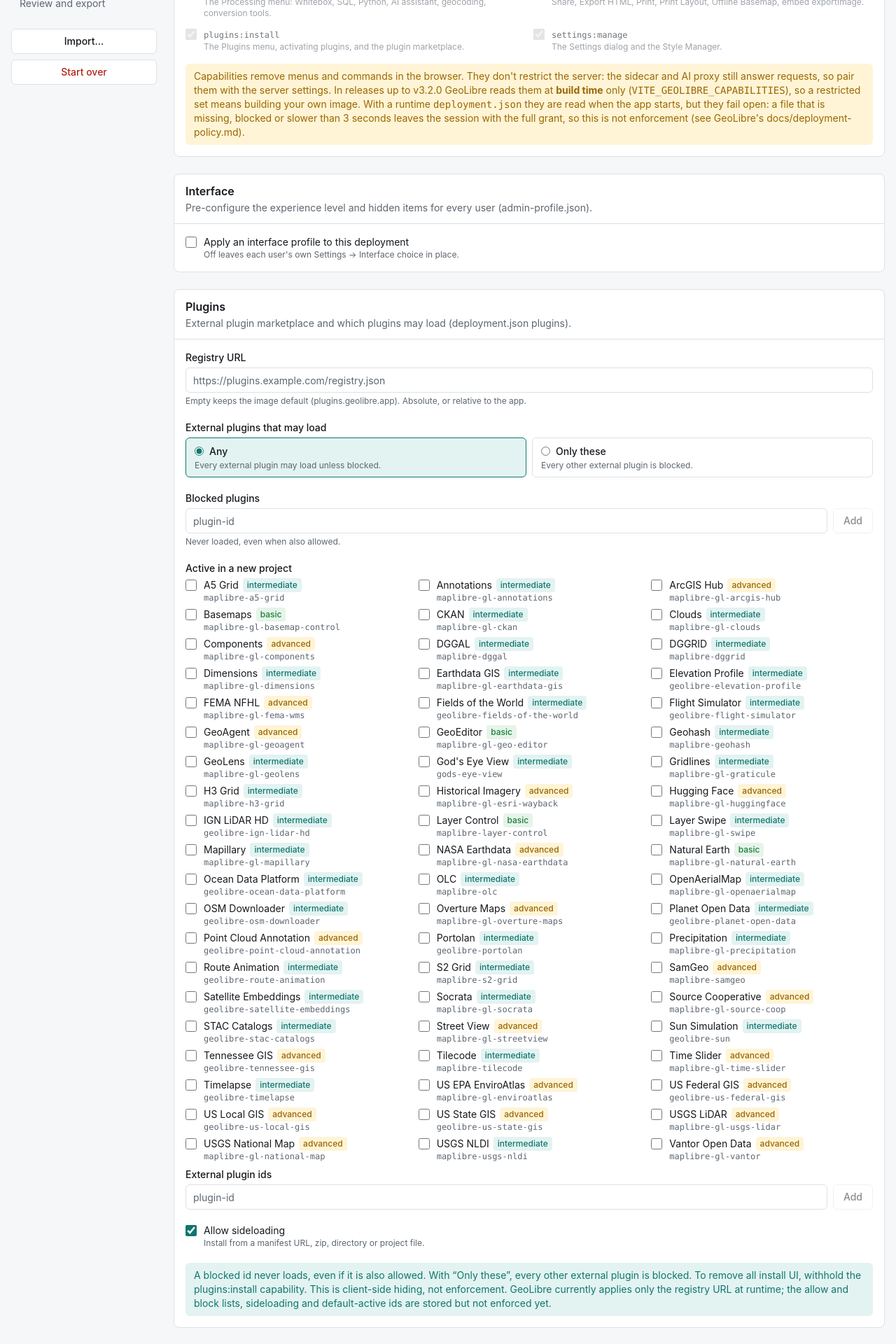
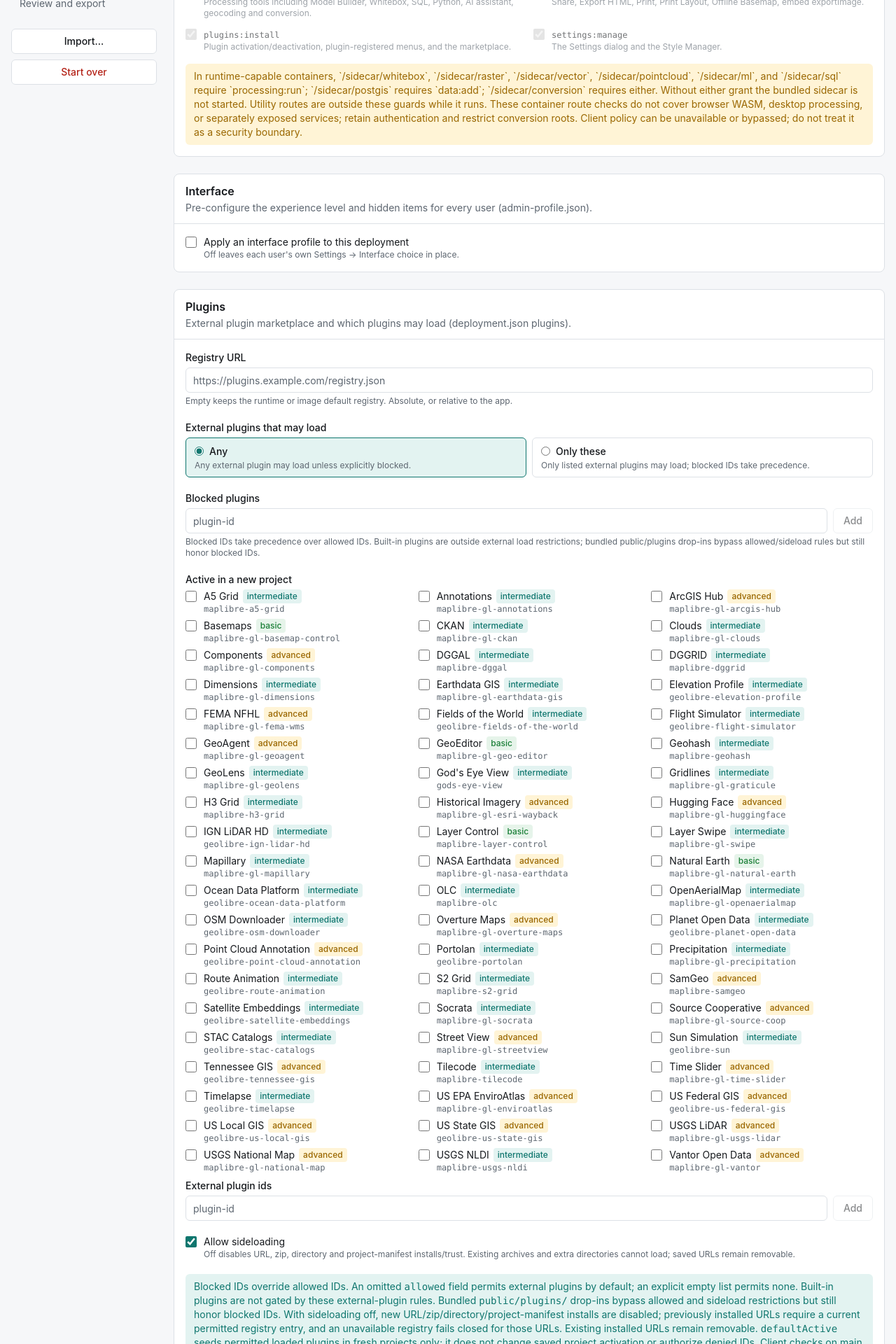
Before and after one commit to deniial00/geolibre-admin, a React (Vite) app: page / in a window 1280 px wide. Shown: the part 380-2300 px from the top of the page at 70% size. Built offline with nearby package versions, Linux system fonts and the light colour scheme.

Commit message:
Clarify runtime policy guidance and persist export target

```diff
--- a/src/policy-editor/AiSection.tsx
+++ b/src/policy-editor/AiSection.tsx
@@ -25,25 +25,28 @@ export function AiSection({
           checked={policy.ai?.enabled === true}
           onChange={(on) => setAi({ enabled: on ? true : undefined })}
           label="Enable the AI assistant"
-          description="Exposes the same-origin /ai route. The server also needs the proxy variables below."
+          description="ai.enabled configures the deployment proxy. Server proxy requires GEOLIBRE_AI_URL=/ai, GEOLIBRE_AI_PROXY_URL, and GEOLIBRE_AI_PROXY_TOKEN."
         />
         <Field
           label="Model"
-          hint="Empty keeps the image default (openai/gpt-5.6-luna)."
+          hint="Empty uses the configured runtime, build-time, or GeoLibre default model."
           error={issueAt(issues, "/ai/model")}
         >
           {(id) => (
             <Input
               id={id}
               value={policy.ai?.model ?? ""}
-              placeholder="openai/gpt-5.6-luna"
+              placeholder="Configured model"
               onChange={(event) => setAi({ model: event.target.value || undefined })}
             />
           )}
         </Field>
         <Notice tone="warning">
-          The proxy URL and token (GEOLIBRE_AI_PROXY_URL, GEOLIBRE_AI_PROXY_TOKEN) stay in the server
-          environment and are never written to deployment.json. This tool never asks for them.
+          Final <code>ai.enabled</code> false disables the server proxy; true requires all three server variables
+          above. <code>GEOLIBRE_AI_URL=/ai</code> overrides a mounted false value to enable it; upstream URL/token
+          alone do not enable the route. <code>processing:run</code> governs client assistant affordances, not the
+          server <code>/ai</code> decision. Explicit client false removes an operator-configured proxy, while
+          omission uses the next source; it does not remove a provider entered in Settings. Secrets stay server-only.
         </Notice>
       </div>
     </Card>
--- a/src/policy-editor/CapabilitiesSection.tsx
+++ b/src/policy-editor/CapabilitiesSection.tsx
@@ -4,9 +4,9 @@ import { CAPABILITIES, type Capability, type DeploymentPolicy } from "../policy/
 const DESCRIPTIONS: Record<Capability, string> = {
   "project:edit": "New, Open, Save, Import, Project History, Collaborate, StoryMap, Undo/Redo.",
   "data:add": "The Add Data menu, drag-and-drop, and the embed API's addLayer/addData.",
-  "processing:run": "The Processing menu: Whitebox, SQL, Python, AI assistant, geocoding, conversion tools.",
+  "processing:run": "Processing tools including Model Builder, Whitebox, SQL, Python, AI assistant, geocoding and conversion.",
   "export:data": "Share, Export HTML, Print, Print Layout, Offline Basemap, embed exportImage.",
-  "plugins:install": "The Plugins menu, activating plugins, and the plugin marketplace.",
+  "plugins:install": "Plugin activation/deactivation, plugin-registered menus, and the marketplace.",
   "settings:manage": "The Settings dialog and the Style Manager.",
 };
 
@@ -43,7 +43,7 @@ export function CapabilitiesSection({
               checked={!restricted}
               onChange={() => setPolicy(({ capabilities: _omit, ...rest }) => rest)}
             />
-            Grant everything (GeoLibre's default)
+            No policy override (use environment or GeoLibre defaults)
           </label>
           <label className="flex items-center gap-2">
             <input
@@ -68,13 +68,13 @@ export function CapabilitiesSection({
           ))}
         </div>
         <Notice tone="warning">
-          Capabilities remove menus and commands in the browser. They don't restrict the server: the
-          sidecar and AI proxy still answer requests, so pair them with the server settings. In releases up
-          to v3.2.0 GeoLibre reads them at <strong>build time</strong> only (
-          <code>VITE_GEOLIBRE_CAPABILITIES</code>), so a restricted set means building your own image. With a
-          runtime <code>deployment.json</code> they are read when the app starts, but they fail open: a file
-          that is missing, blocked or slower than 3 seconds leaves the session with the full grant, so this
-          is not enforcement (see GeoLibre's docs/deployment-policy.md).
+          In runtime-capable containers, `/sidecar/whitebox`, `/sidecar/raster`, `/sidecar/vector`,
+          `/sidecar/pointcloud`, `/sidecar/ml`, and `/sidecar/sql` require `processing:run`;
+          `/sidecar/postgis` requires `data:add`; `/sidecar/conversion` requires either. Without either
+          grant the bundled sidecar is not started. Utility routes are outside these guards while it runs.
+          These container route checks do not cover browser WASM, desktop processing, or separately exposed
+          services; retain authentication and restrict conversion roots. Client policy can be unavailable or
+          bypassed; do not treat it as a security boundary.
         </Notice>
       </div>
     </Card>
--- a/src/policy-editor/ExportSection.tsx
+++ b/src/policy-editor/ExportSection.tsx
@@ -4,16 +4,34 @@ import { EXPORT_TARGETS, buildArgs, exportFiles, legacyUnsupported, type ExportT
 import type { DeploymentPolicy, OperatorSettings } from "../policy/types";
 import type { Issue } from "../policy/validate";
 
+const targetDescriptions: Record<ExportTarget, string> = {
+  legacy:
+    "Legacy files for GeoLibre through v3.2.0. Capabilities and welcome settings require build arguments.",
+  deployment:
+    "Runtime policy for builds containing Parts 1–6: main-line images are published, but the latest tagged release is v3.2.0. Mount a separate policy input and set GEOLIBRE_DEPLOYMENT_FILE.",
+};
+
+const fileDescriptions: Record<string, string> = {
+  "deployment.json": "Public policy input; mount separately and set GEOLIBRE_DEPLOYMENT_FILE.",
+  "docker-run.sh":
+    "Not deployment-ready: mounts the generated public output and omits GEOLIBRE_DEPLOYMENT_FILE. Do not use until the exporter is corrected.",
+  "compose.yaml":
+    "Not deployment-ready: mounts the generated public output and omits GEOLIBRE_DEPLOYMENT_FILE. Do not use until the exporter is corrected.",
+};
+
 export function ExportSection({
   policy,
   operator,
+  target,
+  setTarget,
   issues,
 }: {
   policy: DeploymentPolicy;
   operator: OperatorSettings;
+  target: ExportTarget;
+  setTarget: (target: ExportTarget) => void;
   issues: Issue[];
 }) {
-  const [target, setTarget] = useState<ExportTarget>("legacy");
   const files = exportFiles(policy, operator, target);
   const [selected, setSelected] = useState("");
   const file = files.find((item) => item.name === selected) ?? files[0];
@@ -60,7 +78,7 @@ export function ExportSection({
                   />
                   {option.label}
                 </span>
-                <span className="text-xs text-muted">{option.description}</span>
+                <span className="text-xs text-muted">{targetDescriptions[option.value]}</span>
               </label>
             ))}
           </div>
@@ -73,7 +91,7 @@ export function ExportSection({
                 <li key={item}>{item}</li>
               ))}
             </ul>
-            Switch to the runtime deployment.json target to deploy them.
+            Use the runtime target only with a build that includes runtime policy delivery and enforcement.
           </Notice>
         ) : null}
         {errors.length ? (
@@ -81,9 +99,8 @@ export function ExportSection({
         ) : null}
         {needsBuild ? (
           <Notice tone="warning">
-            This policy uses build-time settings (capabilities, the welcome wizard), which legacy GeoLibre reads only
-            as build arguments, so it needs a custom image built from a GeoLibre checkout. The other settings work
-            with the published image. The runtime deployment.json target reads them at startup instead.
+            This policy uses build-time settings (<code>VITE_GEOLIBRE_CAPABILITIES</code> and{" "}
+            <code>VITE_WELCOME_DISABLED</code>). Use a custom image built from a GeoLibre checkout to include them.
           </Notice>
         ) : null}
         <div className="grid gap-4 lg:grid-cols-[16rem_minmax(0,1fr)]">
@@ -100,7 +117,7 @@ export function ExportSection({
                   )}
                 >
                   <span className="block font-mono text-sm">{item.name}</span>
-                  <span className="block text-xs text-muted">{item.description}</span>
+                  <span className="block text-xs text-muted">{fileDescriptions[item.name] ?? item.description}</span>
                 </button>
               </li>
             ))}
@@ -123,15 +140,21 @@ export function ExportSection({
         <p className="text-xs text-muted">
           {target === "deployment" ? (
             <>
-              GeoLibre fetches <code>deployment.json</code> from the app root before the first render and ignores it
-              when it is missing, late (3 s) or blocked, so the settings fail open. Generating the file from an
-              environment variable (<code>GEOLIBRE_DEPLOYMENT_FILE</code>) is not shipped yet, so the commands mount it
-              directly. Capabilities and plugin allow or block lists are client-side hiding, not server enforcement.
+              Mount a separate input using <code>./deployment.json:/etc/geolibre/deployment.json:ro</code> and set{" "}
+              <code>GEOLIBRE_DEPLOYMENT_FILE=/etc/geolibre/deployment.json</code>. A runtime-capable container validates
+              the input at boot; invalid input aborts startup. Once using such a build, policy fields can change
+              without rebuilding the image. The container generates public{" "}
+              <code>/usr/share/nginx/html/deployment.json</code>. Nonblank <code>GEOLIBRE_*</code> variables override
+              input-file fields before generation. In the client, deployment.json overrides{" "}
+              <code>window.__GEOLIBRE_DEPLOYMENT_ENV__</code>, which overrides build settings; absent, invalid,
+              blocked, or late (over 3 seconds) client policy falls back to the next source, not always full access.
+              Only container route families are enforced; desktop provisioning and client plugin checks are not
+              security boundaries. Main-line images are published; v3.2.0 is the latest tagged release.
             </>
           ) : (
             <>
-              Released GeoLibre versions don't read <code>deployment.json</code>, so this target omits it. Re-export for
-              the runtime target once you run a build that includes it.
+              GeoLibre through v3.2.0 does not read <code>deployment.json</code>. Use runtime policy only with a build
+              that includes the runtime delivery and enforcement changes.
             </>
           )}
         </p>
--- a/src/policy-editor/PluginsSection.tsx
+++ b/src/policy-editor/PluginsSection.tsx
@@ -8,8 +8,8 @@ const TIER_TONE = { basic: "ok", intermediate: "accent", advanced: "warning" } a
 const BUILT_IN = new Set(catalog.plugins.map((plugin) => plugin.id));
 
 const ALLOWED_OPTIONS = [
-  { value: "any", label: "Any", text: "Every external plugin may load unless blocked." },
-  { value: "only", label: "Only these", text: "Every other external plugin is blocked." },
+  { value: "any", label: "Any", text: "Any external plugin may load unless explicitly blocked." },
+  { value: "only", label: "Only these", text: "Only listed external plugins may load; blocked IDs take precedence." },
 ] as const;
 
 export function PluginsSection({
@@ -41,7 +41,7 @@ export function PluginsSection({
       <div className="flex flex-col gap-5">
         <Field
           label="Registry URL"
-          hint="Empty keeps the image default (plugins.geolibre.app). Absolute, or relative to the app."
+          hint="Empty keeps the runtime or image default registry. Absolute, or relative to the app."
           error={issueAt(issues, "/plugins/registryUrl")}
         >
           {(id) => (
@@ -100,7 +100,7 @@ export function PluginsSection({
 
         <Field
           label="Blocked plugins"
-          hint="Never loaded, even when also allowed."
+          hint="Blocked IDs take precedence over allowed IDs. Built-in plugins are outside external load restrictions; bundled public/plugins drop-ins bypass allowed/sideload rules but still honor blocked IDs."
           error={issueAt(issues, "/plugins/blocked")}
         >
           {(id) => (
@@ -154,14 +154,19 @@ export function PluginsSection({
           checked={plugins?.sideload !== false}
           onChange={(on) => setPlugins({ sideload: on ? undefined : false })}
           label="Allow sideloading"
-          description="Install from a manifest URL, zip, directory or project file."
+          description="Off disables URL, zip, directory and project-manifest installs/trust. Existing archives and extra directories cannot load; saved URLs remain removable."
         />
 
         <Notice tone="accent">
-          A blocked id never loads, even if it is also allowed. With “Only these”, every other external
-          plugin is blocked. To remove all install UI, withhold the plugins:install capability. This is
-          client-side hiding, not enforcement. GeoLibre currently applies only the registry URL at runtime; the
-          allow and block lists, sideloading and default-active ids are stored but not enforced yet.
+          Blocked IDs override allowed IDs. An omitted <code>allowed</code> field permits external plugins by
+          default; an explicit empty list permits none. Built-in plugins are not gated by these external-plugin
+          rules. Bundled <code>public/plugins/</code> drop-ins bypass allowed and sideload restrictions but still
+          honor blocked IDs. With sideloading off, new URL/zip/directory/project-manifest installs are disabled;
+          previously installed URLs require a current permitted registry entry, and an unavailable registry fails
+          closed for those URLs. Existing installed URLs remain removable. <code>defaultActive</code> seeds permitted
+          loaded plugins in fresh projects only; it does not change saved project activation or authorize denied IDs.
+          Client checks on main can be bypassed by a modified client; they are not signing, sandboxing, or server
+          authorization.
         </Notice>
       </div>
     </Card>
--- a/src/policy-editor/PolicyEditor.tsx
+++ b/src/policy-editor/PolicyEditor.tsx
@@ -43,7 +43,7 @@ function IssueList({ issues }: { issues: Issue[] }) {
 }
 
 export function PolicyEditor() {
-  const { policy, operator, setPolicy, setOperator, replace, reset } = usePolicyDraft();
+  const { policy, operator, target, setPolicy, setOperator, setTarget, replace, reset } = usePolicyDraft();
   const issues = useMemo(() => validatePolicy(policy, operator), [policy, operator]);
   const [importOpen, setImportOpen] = useState(false);
   const [pasted, setPasted] = useState("");
@@ -177,7 +177,7 @@ export function PolicyEditor() {
         </div>
         <div id="policy-export" className="flex scroll-mt-20 flex-col gap-3">
           <IssueList issues={issues} />
-          <ExportSection policy={policy} operator={operator} issues={issues} />
+          <ExportSection policy={policy} operator={operator} target={target} setTarget={setTarget} issues={issues} />
         </div>
       </div>
     </div>
--- a/src/policy-editor/SharingSection.tsx
+++ b/src/policy-editor/SharingSection.tsx
@@ -35,7 +35,7 @@ export function SharingSection({
             shareMode === "default"
               ? "The image default publishes to share.geolibre.app."
               : shareMode === "off"
-                ? "Removes Share and the Project Gallery, so nothing can be published by accident."
+                ? "Removes the Share and Project Gallery client affordances; server-side publishing access is unchanged."
                 : "Your own server implementing the GeoLibre projects API."
           }
         >
@@ -156,7 +156,7 @@ export function BrandingSection({ policy, setPolicy }: { policy: DeploymentPolic
           checked={policy.branding?.welcome !== false}
           onChange={(on) => setBranding({ welcome: on ? undefined : false })}
           label="Show the first-launch welcome wizard"
-          description="Unchecking it is a build-time setting (VITE_WELCOME_DISABLED). An interface profile also skips it."
+          description="Legacy builds use VITE_WELCOME_DISABLED at build time; runtime-capable builds use branding.welcome:false. An interface profile also skips the wizard."
         />
       </div>
     </Card>
@@ -180,7 +180,7 @@ export function OperatorSection({
           checked={operator.sidecar}
           onChange={(sidecar) => setOperator({ sidecar })}
           label="Run the processing sidecar"
-          description="Backs Whitebox, conversion, and raster tools. Off runs nginx only (GEOLIBRE_DISABLE_SIDECAR=1)."
+          description="Backs Whitebox, conversion, and raster tools. In runtime-capable containers, GEOLIBRE_DISABLE_SIDECAR=1 skips uvicorn and bundled /sidecar/ requests receive JSON HTTP 403; other nginx routes remain served."
         />
         {operator.sidecar ? (
           <>
--- a/src/policy-editor/usePolicyDraft.ts
+++ b/src/policy-editor/usePolicyDraft.ts
@@ -1,4 +1,5 @@
 import { useCallback, useEffect, useState } from "react";
+import type { ExportTarget } from "../policy/export";
 import { structuralIssues } from "../policy/validate";
 import {
   DEFAULT_OPERATOR_SETTINGS,
@@ -12,6 +13,7 @@ const STORAGE_KEY = "geolibre-admin:policy-draft";
 interface Draft {
   policy: DeploymentPolicy;
   operator: OperatorSettings;
+  target: ExportTarget;
 }
 
 function load(): Draft {
@@ -27,13 +29,19 @@ function load(): Draft {
         return {
           policy: saved,
           operator: { ...DEFAULT_OPERATOR_SETTINGS, ...parsed.operator },
+          target:
+            parsed.target === "deployment" || parsed.target === "legacy" ? parsed.target : "legacy",
         };
       }
     }
   } catch {
     // Storage unavailable or corrupt: start fresh.
   }
-  return { policy: emptyPolicy(), operator: { ...DEFAULT_OPERATOR_SETTINGS } };
+  return {
+    policy: emptyPolicy(),
+    operator: { ...DEFAULT_OPERATOR_SETTINGS },
+    target: "legacy",
+  };
 }
 
 /**
@@ -63,11 +71,24 @@ export function usePolicyDraft() {
       setDraft((current) => ({ ...current, operator: { ...current.operator, ...update } })),
     [],
   );
-  const replace = useCallback((next: Draft) => setDraft(next), []);
+  const setTarget = useCallback(
+    (target: ExportTarget) => setDraft((current) => ({ ...current, target })),
+    [],
+  );
+  const replace = useCallback(
+    (next: Pick<Draft, "policy" | "operator">) =>
+      setDraft((current) => ({ ...current, ...next })),
+    [],
+  );
   const reset = useCallback(
-    () => setDraft({ policy: emptyPolicy(), operator: { ...DEFAULT_OPERATOR_SETTINGS } }),
+    () =>
+      setDraft({
+        policy: emptyPolicy(),
+        operator: { ...DEFAULT_OPERATOR_SETTINGS },
+        target: "legacy",
+      }),
     [],
   );
 
-  return { ...draft, setPolicy, setOperator, replace, reset };
+  return { ...draft, setPolicy, setOperator, setTarget, replace, reset };
 }
```
Also changed, not shown: 2 other files (tests, documents, lock files or other folders).
